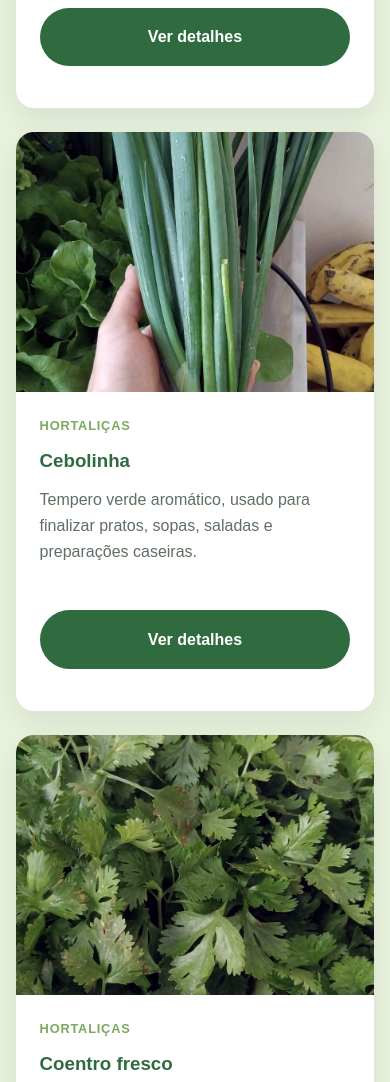
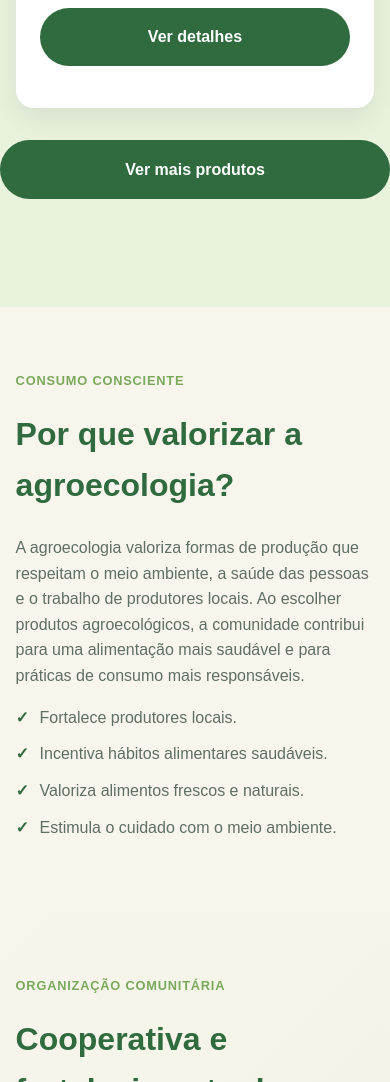
Before and after one commit to kaymmiNunes/quitanda-agroecologica, a plain HTML site: page index.html in a window 390 px wide. Shown: the part 5760-6842 px from the top of the page. Drawn offline with Linux system fonts and the light colour scheme.

Commit message:
feat: adicionar botão "Ver mais produtos" para melhor navegação em dispositivos móveis

```diff
--- a/assets/css/style.css
+++ b/assets/css/style.css
@@ -1001,6 +1001,18 @@ section {
    11. RESPONSIVIDADE
 ========================================================= */
 
+
+/* Botão "Ver mais produtos" no mobile */
+.catalogo-controle-mobile {
+  display: none;
+  margin-top: 2rem;
+  text-align: center;
+}
+
+.catalogo-controle-mobile.oculto {
+  display: none;
+}
+
 @media (max-width: 1100px) {
   .menu {
     gap: 0.65rem;
@@ -1114,13 +1126,23 @@ section {
     min-height: 320px;
   }
 
+    .catalogo-controle-mobile {
+    display: block;
+  }
+
+  .catalogo-controle-mobile .btn {
+    width: auto;
+    min-width: 220px;
+  }
+
 @media (max-width: 560px) {
   .secao {
     padding: 60px 0;
   }
 
   .imagem-destaque img {
-    min-width: 100%;
+    min-width: 120%;
+    zoom: 1.5;
   }
 
   .logo-com-imagem span {
@@ -1170,4 +1192,8 @@ section {
   .modal-receita-info h3 {
     font-size: 1.6rem;
   }
+
+  .catalogo-controle-mobile .btn {
+    width: 100%;
+  }
 }
--- a/assets/js/script.js
+++ b/assets/js/script.js
@@ -1,5 +1,5 @@
+"use strict";
 
-"use strict";
 
 /* =========================================================
    1. CONSTANTES E SELETORES
@@ -7,6 +7,12 @@
 
 const IMAGEM_FALLBACK_PRODUTO = "assets/img/hero/banner-home-produtos-do-rocado.jpg";
 const IMAGEM_FALLBACK_RECEITA = "assets/img/receitas/geral/prato-agroecologico-servido.jpg";
+
+const LIMITE_PRODUTOS_MOBILE = 6;
+const CONSULTA_MOBILE_PRODUTOS = window.matchMedia("(max-width: 900px)");
+
+let categoriaAtualProdutos = "todos";
+let produtosExpandidosMobile = false;
 
 const elementos = {
   menuToggle: document.getElementById("menuToggle"),
@@ -16,6 +22,8 @@ const elementos = {
 
   catalogoProdutos: document.getElementById("catalogoProdutos"),
   botoesFiltro: document.querySelectorAll(".filtro-btn"),
+  controleVerMaisProdutos: document.getElementById("controleVerMaisProdutos"),
+  botaoVerMaisProdutos: document.getElementById("botaoVerMaisProdutos"),
 
   modalProduto: document.getElementById("modalProduto"),
   fecharModalProduto: document.getElementById("fecharModal"),
@@ -217,21 +225,52 @@ function configurarHistoricoDoSite() {
    5. CATÁLOGO DE PRODUTOS
 ========================================================= */
 
-function renderizarProdutos(categoria = "todos") {
+function estaEmTelaMobileProdutos() {
+  return CONSULTA_MOBILE_PRODUTOS.matches;
+}
+
+function filtrarProdutosPorCategoria(categoria) {
+  const listaProdutos = obterProdutos();
+
+  if (categoria === "todos") {
+    return listaProdutos;
+  }
+
+  return listaProdutos.filter((produto) => produto.categoria === categoria);
+}
+
+function atualizarBotaoVerMaisProdutos(totalProdutos) {
+  const { controleVerMaisProdutos, botaoVerMaisProdutos } = elementos;
+
+  if (!controleVerMaisProdutos || !botaoVerMaisProdutos) return;
+
+  const deveMostrarBotao =
+    estaEmTelaMobileProdutos() &&
+    !produtosExpandidosMobile &&
+    totalProdutos > LIMITE_PRODUTOS_MOBILE;
+
+  controleVerMaisProdutos.classList.toggle("oculto", !deveMostrarBotao);
+}
+
+function renderizarProdutos(categoria = categoriaAtualProdutos) {
   const { catalogoProdutos } = elementos;
 
   if (!catalogoProdutos) return;
 
-  const listaProdutos = obterProdutos();
+  categoriaAtualProdutos = categoria;
 
-  const produtosFiltrados =
-    categoria === "todos"
-      ? listaProdutos
-      : listaProdutos.filter((produto) => produto.categoria === categoria);
+  const produtosFiltrados = filtrarProdutosPorCategoria(categoriaAtualProdutos);
+
+  const deveLimitarProdutos =
+    estaEmTelaMobileProdutos() && !produtosExpandidosMobile;
+
+  const produtosParaExibir = deveLimitarProdutos
+    ? produtosFiltrados.slice(0, LIMITE_PRODUTOS_MOBILE)
+    : produtosFiltrados;
 
   limparElemento(catalogoProdutos);
 
-  produtosFiltrados.forEach((produto) => {
+  produtosParaExibir.forEach((produto) => {
     const card = document.createElement("article");
     card.classList.add("catalogo-card");
 
@@ -265,6 +304,8 @@ function renderizarProdutos(categoria = "todos") {
 
     catalogoProdutos.appendChild(card);
   });
+
+  atualizarBotaoVerMaisProdutos(produtosFiltrados.length);
 }
 
 function inicializarFiltrosProdutos() {
@@ -275,10 +316,35 @@ function inicializarFiltrosProdutos() {
       botoesFiltro.forEach((item) => item.classList.remove("ativo"));
       botao.classList.add("ativo");
 
+      produtosExpandidosMobile = false;
+
       const categoria = botao.getAttribute("data-categoria");
       renderizarProdutos(categoria);
     });
   });
+}
+
+function inicializarBotaoVerMaisProdutos() {
+  const { botaoVerMaisProdutos } = elementos;
+
+  if (!botaoVerMaisProdutos) return;
+
+  botaoVerMaisProdutos.addEventListener("click", () => {
+    produtosExpandidosMobile = true;
+    renderizarProdutos(categoriaAtualProdutos);
+  });
+
+  if (CONSULTA_MOBILE_PRODUTOS.addEventListener) {
+    CONSULTA_MOBILE_PRODUTOS.addEventListener("change", () => {
+      produtosExpandidosMobile = false;
+      renderizarProdutos(categoriaAtualProdutos);
+    });
+  } else if (CONSULTA_MOBILE_PRODUTOS.addListener) {
+    CONSULTA_MOBILE_PRODUTOS.addListener(() => {
+      produtosExpandidosMobile = false;
+      renderizarProdutos(categoriaAtualProdutos);
+    });
+  }
 }
 
 function inicializarCliqueProdutos() {
@@ -320,8 +386,6 @@ function preencherModalProduto(produto) {
     modalCategoria,
     modalNome,
     modalDescricao,
-    modalNutricional,
-    modalUsoTradicional,
     modalUsoTradicionalBox
   } = elementos;
 
@@ -615,6 +679,7 @@ function inicializarSite() {
 
   renderizarProdutos();
   inicializarFiltrosProdutos();
+  inicializarBotaoVerMaisProdutos();
   inicializarCliqueProdutos();
   inicializarEventosModalProduto();
 
--- a/index.html
+++ b/index.html
@@ -142,6 +142,16 @@
     <div class="catalogo-grid" id="catalogoProdutos">
       <!-- JavaScript -->
     </div>
+  </div>
+
+  <div class="catalogo-controle-mobile" id="controleVerMaisProdutos">
+    <button
+      type="button"
+      class="btn btn-principal"
+      id="botaoVerMaisProdutos"
+    >
+      Ver mais produtos
+    </button>
   </div>
 </section>
 
```
